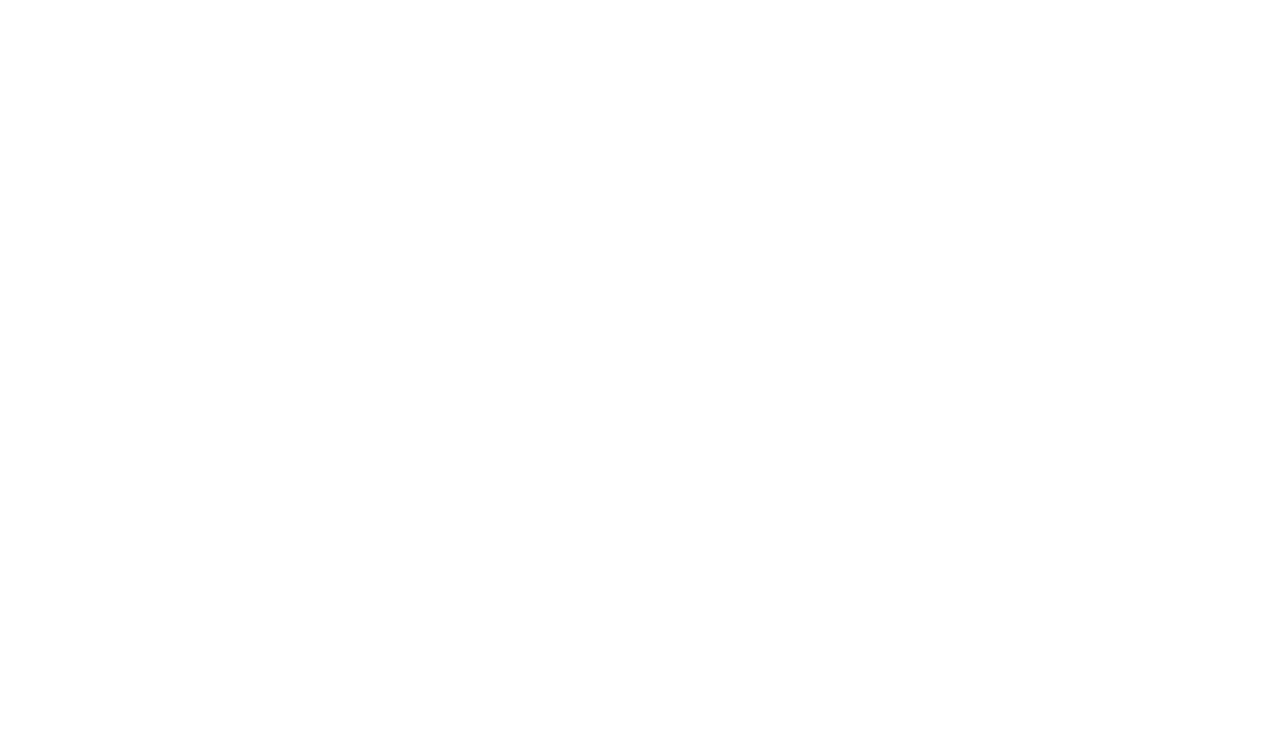
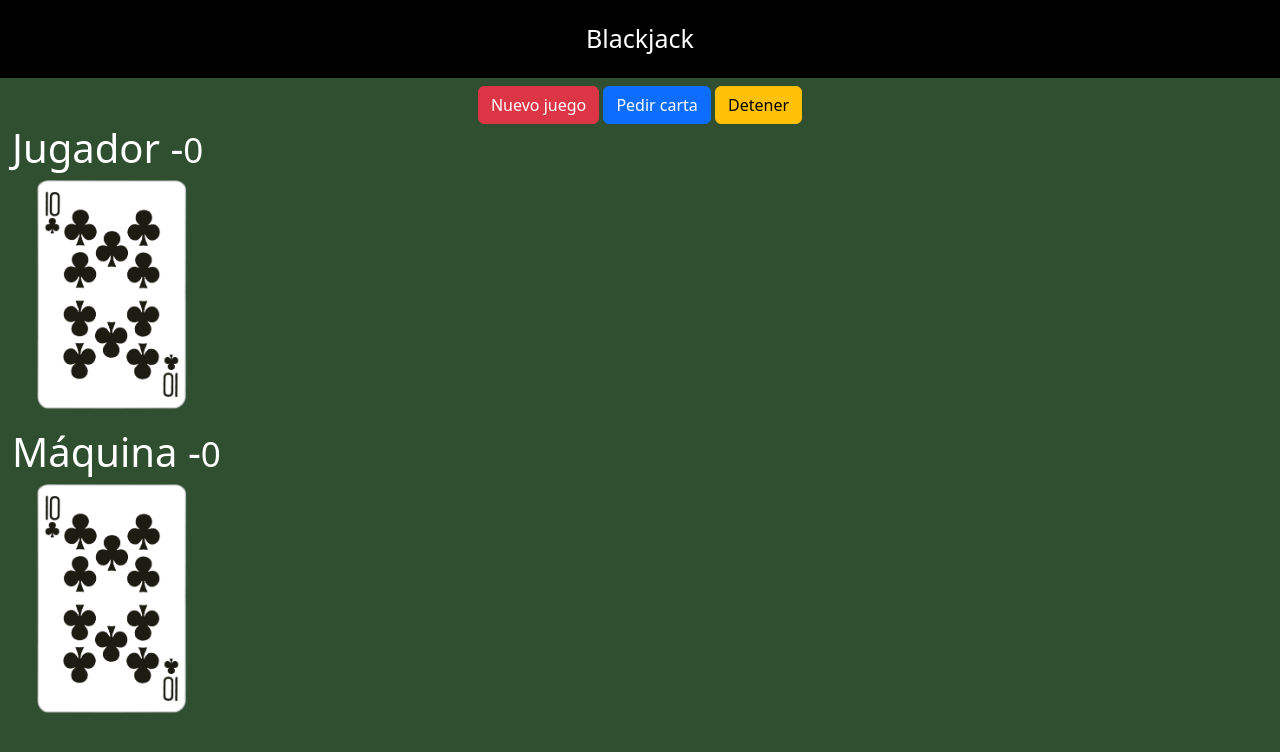
Before and after one commit to sebastian461/js-blackjack, a plain HTML site: page index.html in a window 1280 px wide. Drawn offline with nearby package versions, Linux system fonts and the light colour scheme.

Commit message:
Board
Stylized the game board for users

```diff
--- a/assets/css/styles.css
+++ b/assets/css/styles.css
@@ -0,0 +1,24 @@
+html, body {
+  margin: 0;
+  background-color: #2f4f30;
+  color: white;
+}
+
+.titulo {
+  text-align: center;
+  background-color: black;
+  color: white;
+  padding: 20px;
+  font-size: 25px;
+}
+
+.carta {
+  position: relative;
+  width: 150px;
+  left: 100px;
+  margin-left: -75px;
+}
+
+#maquina-cartas, #jugador-cartas {
+  height: 240px;
+}
--- a/index.html
+++ b/index.html
@@ -5,9 +5,39 @@
     <meta name="viewport" content="width=device-width, initial-scale=1.0" />
     <title>Blackjack</title>
 
+    <link
+      href="https://cdn.jsdelivr.net/npm/bootstrap@5.3.2/dist/css/bootstrap.min.css"
+      rel="stylesheet"
+      integrity="sha384-T3c6CoIi6uLrA9TneNEoa7RxnatzjcDSCmG1MXxSR1GAsXEV/Dwwykc2MPK8M2HN"
+      crossorigin="anonymous"
+    />
     <link rel="stylesheet" href="assets/css/styles.css" />
   </head>
   <body>
+    <header class="titulo">Blackjack</header>
+    <div class="row mt-2">
+      <div class="col text-center">
+        <button class="btn btn-danger">Nuevo juego</button>
+        <button class="btn btn-primary">Pedir carta</button>
+        <button class="btn btn-warning">Detener</button>
+      </div>
+    </div>
+    <div class="row container">
+      <div class="col">
+        <h1>Jugador -<small>0</small></h1>
+        <div id="jugador-cartas">
+          <img class="carta" src="assets/cartas/cartas/10C.png" alt="carta" />
+        </div>
+      </div>
+    </div>
+    <div class="row container mt-2">
+      <div class="col">
+        <h1>Máquina -<small>0</small></h1>
+        <div id="maquina-cartas">
+          <img class="carta" src="assets/cartas/cartas/10C.png" alt="carta" />
+        </div>
+      </div>
+    </div>
     <script src="assets/js/juego.js"></script>
   </body>
 </html>
```
